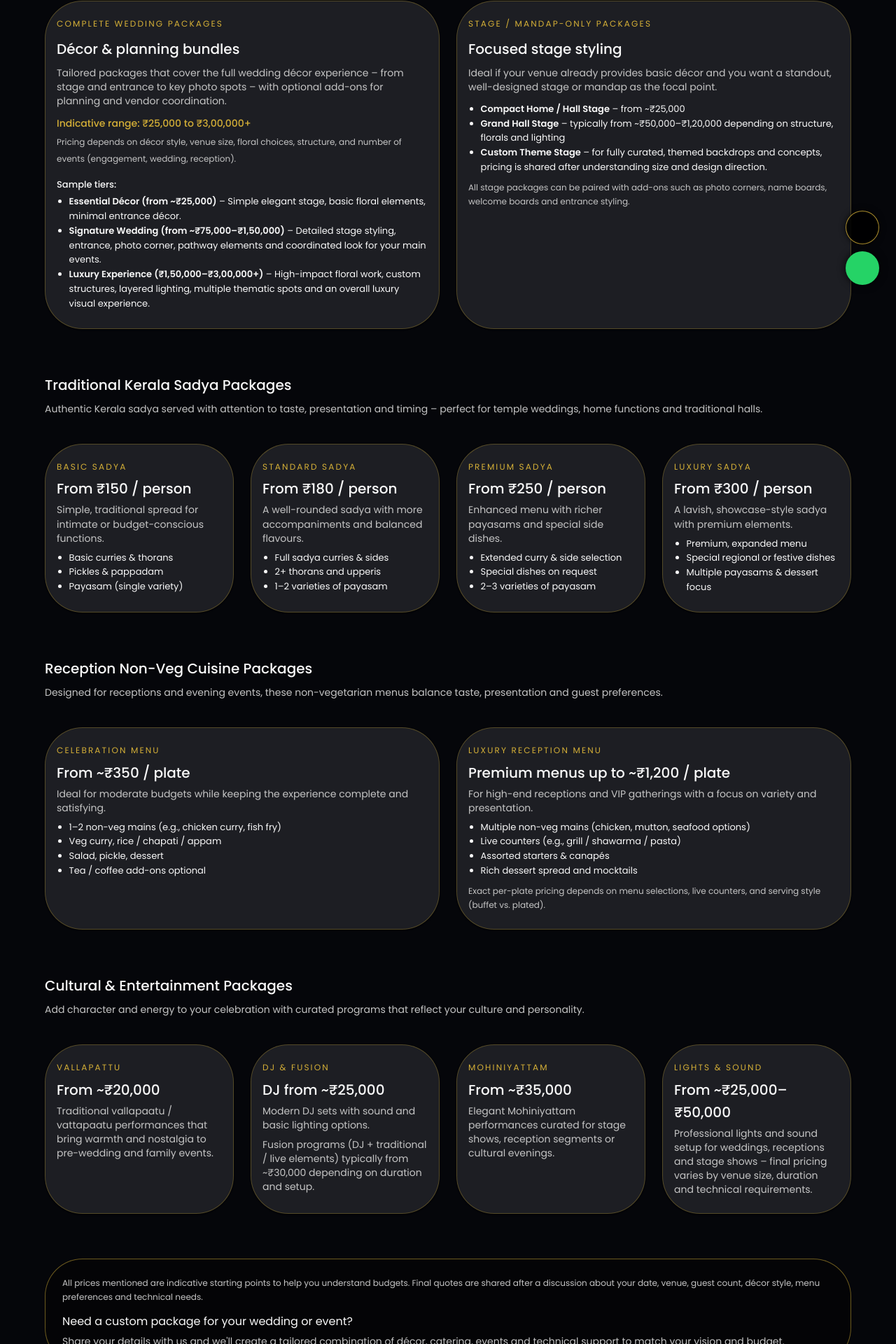
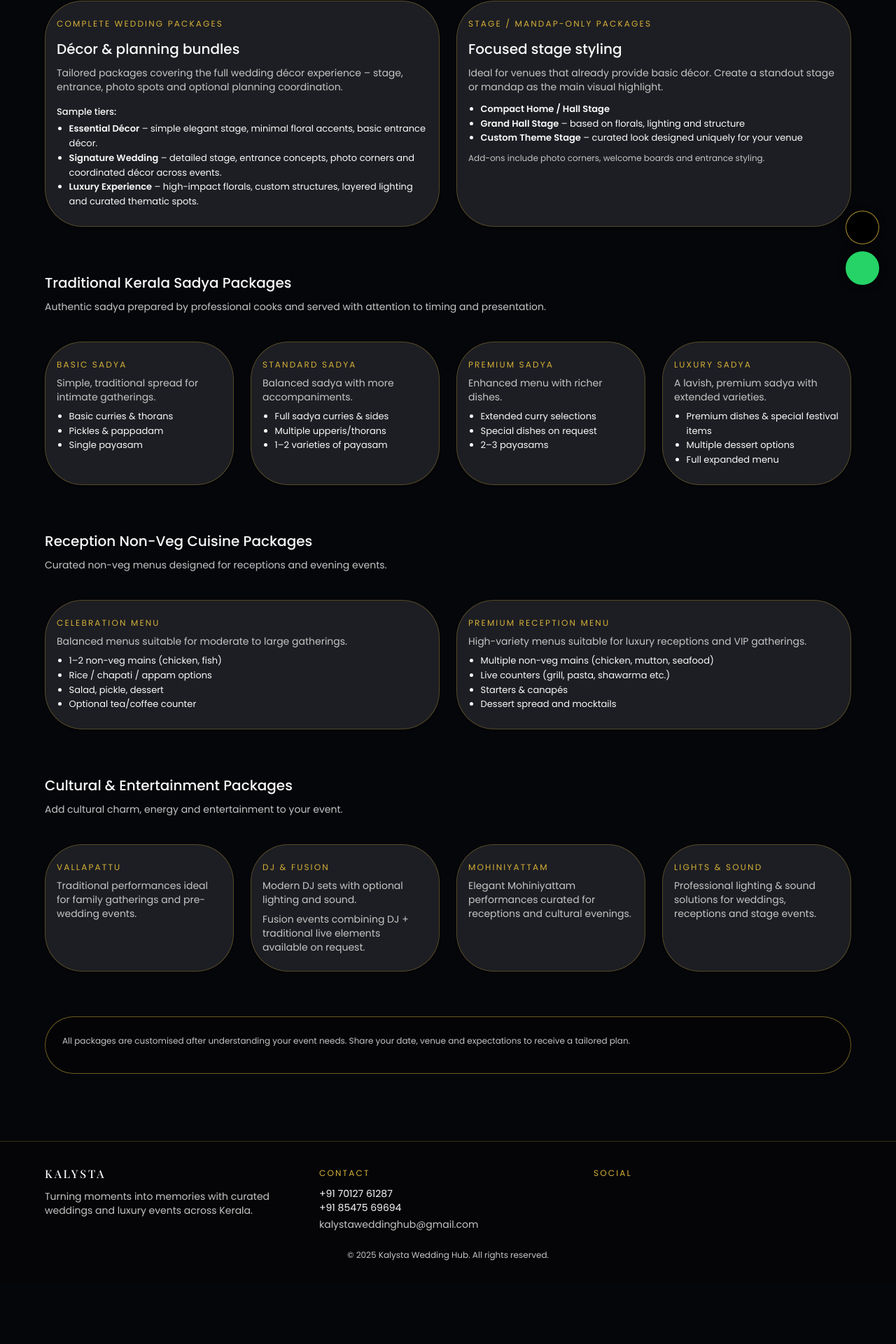
Before and after one commit to Vipin-vis/kalystaportal, a React (Vite) app: page /#/packages in a window 1280 px wide. Shown: the part 369-2289 px from the top of the page at 70% size. After the commit the page ends 2204 px from the top, so only its background shows below. Built offline with nearby package versions, Linux system fonts and the light colour scheme; some icons are missing.

Commit message:
Updated packages

```diff
--- a/src/components/Footer.tsx
+++ b/src/components/Footer.tsx
@@ -44,7 +44,7 @@ const Footer: React.FC = () => {
             <Typography variant="body2" sx={{ mt: 1 }}>
               +91 70127 61287
               <br />
-              +91 85905 25127
+              +91 85475 69694
             </Typography>
             <Typography variant="body2" sx={{ mt: 0.5, color: "text.secondary" }}>
               kalystaweddinghub@gmail.com
--- a/src/pages/Contact.tsx
+++ b/src/pages/Contact.tsx
@@ -302,7 +302,7 @@ const Contact: React.FC = () => {
                   <PhoneIcon sx={{ color: "primary.main", fontSize: 20 }} />
                   <Box>
                     <Typography variant="body2">+91 70127 61287</Typography>
-                    <Typography variant="body2">+91 85905 25127</Typography>
+                    <Typography variant="body2">+91 85475 69694</Typography>
                     <Typography
                       variant="caption"
                       sx={{ color: "text.secondary" }}
--- a/src/pages/Packages.tsx
+++ b/src/pages/Packages.tsx
@@ -27,6 +27,7 @@ const Packages: React.FC = () => {
           >
             PACKAGES
           </Typography>
+
           <Typography
             variant="h4"
             sx={{
@@ -37,14 +38,15 @@ const Packages: React.FC = () => {
           >
             Wedding & Event Packages
           </Typography>
+
           <Typography
             variant="body2"
             sx={{ color: "text.secondary", maxWidth: 620 }}
           >
             Every venue, family and celebration is unique. These packages are
-            designed as a starting point to understand budgets and
-            possibilities. Final pricing is customised based on guest count,
-            location, décor density and specific requirements.
+            designed as a starting point to understand possibilities. Final
+            details are customised based on guest count, location, décor style,
+            menu preferences and technical requirements.
           </Typography>
 
           <Box
@@ -52,22 +54,14 @@ const Packages: React.FC = () => {
               mt: 2,
               display: "flex",
               flexWrap: "wrap",
-              gap: 1, // works for both row & column gaps
+              gap: 1,
             }}
           >
             <Chip label="Décor & Stage" size="small" sx={chipStyle} />
-            <Chip
-              label="Complete Wedding Packages"
-              size="small"
-              sx={chipStyle}
-            />
+            <Chip label="Complete Wedding Packages" size="small" sx={chipStyle} />
             <Chip label="Traditional Sadya" size="small" sx={chipStyle} />
             <Chip label="Reception Cuisine" size="small" sx={chipStyle} />
-            <Chip
-              label="Cultural & Entertainment"
-              size="small"
-              sx={chipStyle}
-            />
+            <Chip label="Cultural & Entertainment" size="small" sx={chipStyle} />
             <Chip label="Lights & Sound" size="small" sx={chipStyle} />
           </Box>
         </Box>
@@ -87,55 +81,42 @@ const Packages: React.FC = () => {
                 <Typography variant="overline" sx={overlineStyle}>
                   COMPLETE WEDDING PACKAGES
                 </Typography>
+
                 <Typography variant="h6" sx={{ mt: 0.5, mb: 1 }}>
                   Décor & planning bundles
                 </Typography>
+
                 <Typography
                   variant="body2"
                   sx={{ color: "text.secondary", mb: 1.5 }}
                 >
-                  Tailored packages that cover the full wedding décor experience
-                  – from stage and entrance to key photo spots – with optional
-                  add-ons for planning and vendor coordination.
+                  Tailored packages covering the full wedding décor experience
+                  – stage, entrance, photo spots and optional planning
+                  coordination.
                 </Typography>
 
-                <Typography
-                  variant="body2"
-                  sx={{ color: "primary.main", fontWeight: 500, mb: 0.5 }}
-                >
-                  Indicative range: ₹25,000 to ₹3,00,000+
-                </Typography>
-                <Typography variant="caption" sx={{ color: "text.secondary" }}>
-                  Pricing depends on décor style, venue size, floral choices,
-                  structure, and number of events (engagement, wedding,
-                  reception).
-                </Typography>
-
-                <Box sx={{ mt: 2 }} component="div">
+                <Box sx={{ mt: 2 }}>
                   <Typography
                     variant="subtitle2"
                     sx={{ mb: 0.5, fontSize: 13 }}
                   >
                     Sample tiers:
                   </Typography>
+
                   <ul style={ulStyle}>
                     <li>
-                      <strong>Essential Décor (from ~₹25,000)</strong> – Simple
-                      elegant stage, basic floral elements, minimal entrance
-                      décor.
+                      <strong>Essential Décor</strong> – simple elegant stage,
+                      minimal floral accents, basic entrance décor.
                     </li>
                     <li>
-                      <strong>
-                        Signature Wedding (from ~₹75,000–₹1,50,000)
-                      </strong>{" "}
-                      – Detailed stage styling, entrance, photo corner, pathway
-                      elements and coordinated look for your main events.
+                      <strong>Signature Wedding</strong> – detailed stage,
+                      entrance concepts, photo corners and coordinated décor
+                      across events.
                     </li>
                     <li>
-                      <strong>Luxury Experience (₹1,50,000–₹3,00,000+)</strong>{" "}
-                      – High-impact floral work, custom structures, layered
-                      lighting, multiple thematic spots and an overall luxury
-                      visual experience.
+                      <strong>Luxury Experience</strong> – high-impact florals,
+                      custom structures, layered lighting and curated thematic
+                      spots.
                     </li>
                   </ul>
                 </Box>
@@ -143,48 +124,47 @@ const Packages: React.FC = () => {
             </Card>
           </Grid>
 
-          {/* Stage-only / Focus Décor */}
+          {/* Stage-only */}
           <Grid size={{ xs: 12, md: 6 }}>
             <Card sx={cardStyle}>
               <CardContent>
                 <Typography variant="overline" sx={overlineStyle}>
                   STAGE / MANDAP-ONLY PACKAGES
                 </Typography>
+
                 <Typography variant="h6" sx={{ mt: 0.5, mb: 1 }}>
                   Focused stage styling
                 </Typography>
+
                 <Typography
                   variant="body2"
                   sx={{ color: "text.secondary", mb: 1.5 }}
                 >
-                  Ideal if your venue already provides basic décor and you want
-                  a standout, well-designed stage or mandap as the focal point.
+                  Ideal for venues that already provide basic décor. Create a
+                  standout stage or mandap as the main visual highlight.
                 </Typography>
 
-                <Box component="div">
                 <ul style={ulStyle}>
                   <li>
-                      <strong>Compact Home / Hall Stage</strong> – from ~₹25,000
+                    <strong>Compact Home / Hall Stage</strong>
                   </li>
                   <li>
-                      <strong>Grand Hall Stage</strong> – typically from
-                      ~₹50,000–₹1,20,000 depending on structure, florals and
-                      lighting
+                    <strong>Grand Hall Stage</strong> – based on florals,
+                    lighting and structure
                   </li>
                   <li>
-                      <strong>Custom Theme Stage</strong> – for fully curated,
-                      themed backdrops and concepts, pricing is shared after
-                      understanding size and design direction.
+                    <strong>Custom Theme Stage</strong> – curated look designed
+                    uniquely for your venue
                   </li>
                 </ul>
+
                 <Typography
                   variant="caption"
-                    sx={{ color: "text.secondary", display: "block", mt: 1 }}
+                  sx={{ color: "text.secondary", mt: 1, display: "block" }}
                 >
-                    All stage packages can be paired with add-ons such as photo
-                    corners, name boards, welcome boards and entrance styling.
+                  Add-ons include photo corners, welcome boards and entrance
+                  styling.
                 </Typography>
-                </Box>
               </CardContent>
             </Card>
           </Grid>
@@ -197,33 +177,26 @@ const Packages: React.FC = () => {
               Traditional Kerala Sadya Packages
             </Typography>
             <Typography variant="body2" sx={{ color: "text.secondary", mb: 2 }}>
-              Authentic Kerala sadya served with attention to taste,
-              presentation and timing – perfect for temple weddings, home
-              functions and traditional halls.
+              Authentic sadya prepared by professional cooks and served with
+              attention to timing and presentation.
             </Typography>
           </Grid>
 
-          {/* Four sadya tiers */}
+          {/* 4 tiers */}
           <Grid size={{ xs: 12, md: 3 }}>
             <Card sx={cardStyle}>
               <CardContent>
                 <Typography variant="overline" sx={overlineStyle}>
                   BASIC SADYA
                 </Typography>
-                <Typography variant="h6" sx={{ mb: 0.5 }}>
-                  From ₹150 / person
+                <Typography variant="body2" sx={{ color: "text.secondary", mb: 1 }}>
+                  Simple, traditional spread for intimate gatherings.
                 </Typography>
-                <Typography
-                  variant="body2"
-                  sx={{ color: "text.secondary", mb: 1 }}
-                >
-                  Simple, traditional spread for intimate or budget-conscious
-                  functions.
-                </Typography>
+
                 <ul style={ulStyle}>
                   <li>Basic curries & thorans</li>
                   <li>Pickles & pappadam</li>
-                  <li>Payasam (single variety)</li>
+                  <li>Single payasam</li>
                 </ul>
               </CardContent>
             </Card>
@@ -235,19 +208,13 @@ const Packages: React.FC = () => {
                 <Typography variant="overline" sx={overlineStyle}>
                   STANDARD SADYA
                 </Typography>
-                <Typography variant="h6" sx={{ mb: 0.5 }}>
-                  From ₹180 / person
+                <Typography variant="body2" sx={{ color: "text.secondary", mb: 1 }}>
+                  Balanced sadya with more accompaniments.
                 </Typography>
-                <Typography
-                  variant="body2"
-                  sx={{ color: "text.secondary", mb: 1 }}
-                >
-                  A well-rounded sadya with more accompaniments and balanced
-                  flavours.
-                </Typography>
+
                 <ul style={ulStyle}>
                   <li>Full sadya curries & sides</li>
-                  <li>2+ thorans and upperis</li>
+                  <li>Multiple upperis/thorans</li>
                   <li>1–2 varieties of payasam</li>
                 </ul>
               </CardContent>
@@ -260,19 +227,14 @@ const Packages: React.FC = () => {
                 <Typography variant="overline" sx={overlineStyle}>
                   PREMIUM SADYA
                 </Typography>
-                <Typography variant="h6" sx={{ mb: 0.5 }}>
-                  From ₹250 / person
+                <Typography variant="body2" sx={{ color: "text.secondary", mb: 1 }}>
+                  Enhanced menu with richer dishes.
                 </Typography>
-                <Typography
-                  variant="body2"
-                  sx={{ color: "text.secondary", mb: 1 }}
-                >
-                  Enhanced menu with richer payasams and special side dishes.
-                </Typography>
+
                 <ul style={ulStyle}>
-                  <li>Extended curry & side selection</li>
+                  <li>Extended curry selections</li>
                   <li>Special dishes on request</li>
-                  <li>2–3 varieties of payasam</li>
+                  <li>2–3 payasams</li>
                 </ul>
               </CardContent>
             </Card>
@@ -284,34 +246,28 @@ const Packages: React.FC = () => {
                 <Typography variant="overline" sx={overlineStyle}>
                   LUXURY SADYA
                 </Typography>
-                <Typography variant="h6" sx={{ mb: 0.5 }}>
-                  From ₹300 / person
+                <Typography variant="body2" sx={{ color: "text.secondary", mb: 1 }}>
+                  A lavish, premium sadya with extended varieties.
                 </Typography>
-                <Typography
-                  variant="body2"
-                  sx={{ color: "text.secondary", mb: 1 }}
-                >
-                  A lavish, showcase-style sadya with premium elements.
-                </Typography>
+
                 <ul style={ulStyle}>
-                  <li>Premium, expanded menu</li>
-                  <li>Special regional or festive dishes</li>
-                  <li>Multiple payasams & dessert focus</li>
+                  <li>Premium dishes & special festival items</li>
+                  <li>Multiple dessert options</li>
+                  <li>Full expanded menu</li>
                 </ul>
               </CardContent>
             </Card>
           </Grid>
         </Grid>
 
-        {/* Reception Non-Veg Cuisine */}
+        {/* Reception Cuisine */}
         <Grid container spacing={3}>
           <Grid size={{ xs: 12 }}>
             <Typography variant="h6" sx={{ mt: 2, mb: 1 }}>
               Reception Non-Veg Cuisine Packages
             </Typography>
             <Typography variant="body2" sx={{ color: "text.secondary", mb: 2 }}>
-              Designed for receptions and evening events, these non-vegetarian
-              menus balance taste, presentation and guest preferences.
+              Curated non-veg menus designed for receptions and evening events.
             </Typography>
           </Grid>
 
@@ -321,21 +277,19 @@ const Packages: React.FC = () => {
                 <Typography variant="overline" sx={overlineStyle}>
                   CELEBRATION MENU
                 </Typography>
-                <Typography variant="h6" sx={{ mb: 0.5 }}>
-                  From ~₹350 / plate
-                </Typography>
+
                 <Typography
                   variant="body2"
                   sx={{ color: "text.secondary", mb: 1 }}
                 >
-                  Ideal for moderate budgets while keeping the experience
-                  complete and satisfying.
+                  Balanced menus suitable for moderate to large gatherings.
                 </Typography>
+
                 <ul style={ulStyle}>
-                  <li>1–2 non-veg mains (e.g., chicken curry, fish fry)</li>
-                  <li>Veg curry, rice / chapati / appam</li>
+                  <li>1–2 non-veg mains (chicken, fish)</li>
+                  <li>Rice / chapati / appam options</li>
                   <li>Salad, pickle, dessert</li>
-                  <li>Tea / coffee add-ons optional</li>
+                  <li>Optional tea/coffee counter</li>
                 </ul>
               </CardContent>
             </Card>
@@ -345,47 +299,36 @@ const Packages: React.FC = () => {
             <Card sx={cardStyle}>
               <CardContent>
                 <Typography variant="overline" sx={overlineStyle}>
-                  LUXURY RECEPTION MENU
+                  PREMIUM RECEPTION MENU
                 </Typography>
-                <Typography variant="h6" sx={{ mb: 0.5 }}>
-                  Premium menus up to ~₹1,200 / plate
-                </Typography>
+
                 <Typography
                   variant="body2"
                   sx={{ color: "text.secondary", mb: 1 }}
                 >
-                  For high-end receptions and VIP gatherings with a focus on
-                  variety and presentation.
+                  High-variety menus suitable for luxury receptions and VIP
+                  gatherings.
                 </Typography>
+
                 <ul style={ulStyle}>
-                  <li>
-                    Multiple non-veg mains (chicken, mutton, seafood options)
-                  </li>
-                  <li>Live counters (e.g., grill / shawarma / pasta)</li>
-                  <li>Assorted starters & canapés</li>
-                  <li>Rich dessert spread and mocktails</li>
+                  <li>Multiple non-veg mains (chicken, mutton, seafood)</li>
+                  <li>Live counters (grill, pasta, shawarma etc.)</li>
+                  <li>Starters & canapés</li>
+                  <li>Dessert spread and mocktails</li>
                 </ul>
-                <Typography
-                  variant="caption"
-                  sx={{ color: "text.secondary", display: "block", mt: 1 }}
-                >
-                  Exact per-plate pricing depends on menu selections, live
-                  counters, and serving style (buffet vs. plated).
-                </Typography>
               </CardContent>
             </Card>
           </Grid>
         </Grid>
 
-        {/* Cultural & Entertainment Packages */}
+        {/* Cultural & Entertainment */}
         <Grid container spacing={3}>
           <Grid size={{ xs: 12 }}>
             <Typography variant="h6" sx={{ mt: 2, mb: 1 }}>
               Cultural & Entertainment Packages
             </Typography>
             <Typography variant="body2" sx={{ color: "text.secondary", mb: 2 }}>
-              Add character and energy to your celebration with curated programs
-              that reflect your culture and personality.
+              Add cultural charm, energy and entertainment to your event.
             </Typography>
           </Grid>
 
@@ -395,12 +338,9 @@ const Packages: React.FC = () => {
                 <Typography variant="overline" sx={overlineStyle}>
                   VALLAPATTU
                 </Typography>
-                <Typography variant="h6" sx={{ mb: 0.5 }}>
-                  From ~₹20,000
-                </Typography>
                 <Typography variant="body2" sx={{ color: "text.secondary" }}>
-                  Traditional vallapaatu / vattapaatu performances that bring
-                  warmth and nostalgia to pre-wedding and family events.
+                  Traditional performances ideal for family gatherings and
+                  pre-wedding events.
                 </Typography>
               </CardContent>
             </Card>
@@ -412,18 +352,14 @@ const Packages: React.FC = () => {
                 <Typography variant="overline" sx={overlineStyle}>
                   DJ & FUSION
                 </Typography>
-                <Typography variant="h6" sx={{ mb: 0.5 }}>
-                  DJ from ~₹25,000
+
+                <Typography variant="body2" sx={{ color: "text.secondary", mb: 1 }}>
+                  Modern DJ sets with optional lighting and sound.
                 </Typography>
-                <Typography
-                  variant="body2"
-                  sx={{ color: "text.secondary", mb: 1 }}
-                >
-                  Modern DJ sets with sound and basic lighting options.
-                </Typography>
+
                 <Typography variant="body2" sx={{ color: "text.secondary" }}>
-                  Fusion programs (DJ + traditional / live elements) typically
-                  from ~₹30,000 depending on duration and setup.
+                  Fusion events combining DJ + traditional live elements
+                  available on request.
                 </Typography>
               </CardContent>
             </Card>
@@ -435,12 +371,9 @@ const Packages: React.FC = () => {
                 <Typography variant="overline" sx={overlineStyle}>
                   MOHINIYATTAM
                 </Typography>
-                <Typography variant="h6" sx={{ mb: 0.5 }}>
-                  From ~₹35,000
-                </Typography>
                 <Typography variant="body2" sx={{ color: "text.secondary" }}>
-                  Elegant Mohiniyattam performances curated for stage shows,
-                  reception segments or cultural evenings.
+                  Elegant Mohiniyattam performances curated for receptions and
+                  cultural evenings.
                 </Typography>
               </CardContent>
             </Card>
@@ -452,20 +385,16 @@ const Packages: React.FC = () => {
                 <Typography variant="overline" sx={overlineStyle}>
                   LIGHTS & SOUND
                 </Typography>
-                <Typography variant="h6" sx={{ mb: 0.5 }}>
-                  From ~₹25,000–₹50,000
-                </Typography>
                 <Typography variant="body2" sx={{ color: "text.secondary" }}>
-                  Professional lights and sound setup for weddings, receptions
-                  and stage shows – final pricing varies by venue size, duration
-                  and technical requirements.
+                  Professional lighting & sound solutions for weddings,
+                  receptions and stage events.
                 </Typography>
               </CardContent>
             </Card>
           </Grid>
         </Grid>
 
-        {/* Note + CTA */}
+        {/* CTA */}
         <Box
           sx={{
             borderRadius: 3,
@@ -479,32 +408,9 @@ const Packages: React.FC = () => {
             variant="caption"
             sx={{ color: "text.secondary", display: "block", mb: 1.5 }}
           >
-            All prices mentioned are indicative starting points to help you
-            understand budgets. Final quotes are shared after a discussion about
-            your date, venue, guest count, décor style, menu preferences and
-            technical needs.
+            All packages are customised after understanding your event needs.
+            Share your date, venue and expectations to receive a tailored plan.
           </Typography>
-
-          <Stack
-            direction={{ xs: "column", md: "row" }}
-            alignItems={{ xs: "flex-start", md: "center" }}
-            justifyContent="space-between"
-            spacing={2}
-          >
-            <Box>
-              <Typography variant="subtitle1">
-                Need a custom package for your wedding or event?
-              </Typography>
-              <Typography
-                variant="body2"
-                sx={{ color: "text.secondary", mt: 0.5 }}
-              >
-                Share your details with us and we&apos;ll create a tailored
-                combination of décor, catering, events and technical support to
-                match your vision and budget.
-              </Typography>
-            </Box>
-          </Stack>
         </Box>
       </Box>
     </Layout>
```
Also changed, not shown: src/pages/Home.tsx (+25 -21 lines). Lines whose indentation alone changed are shown as unchanged.
